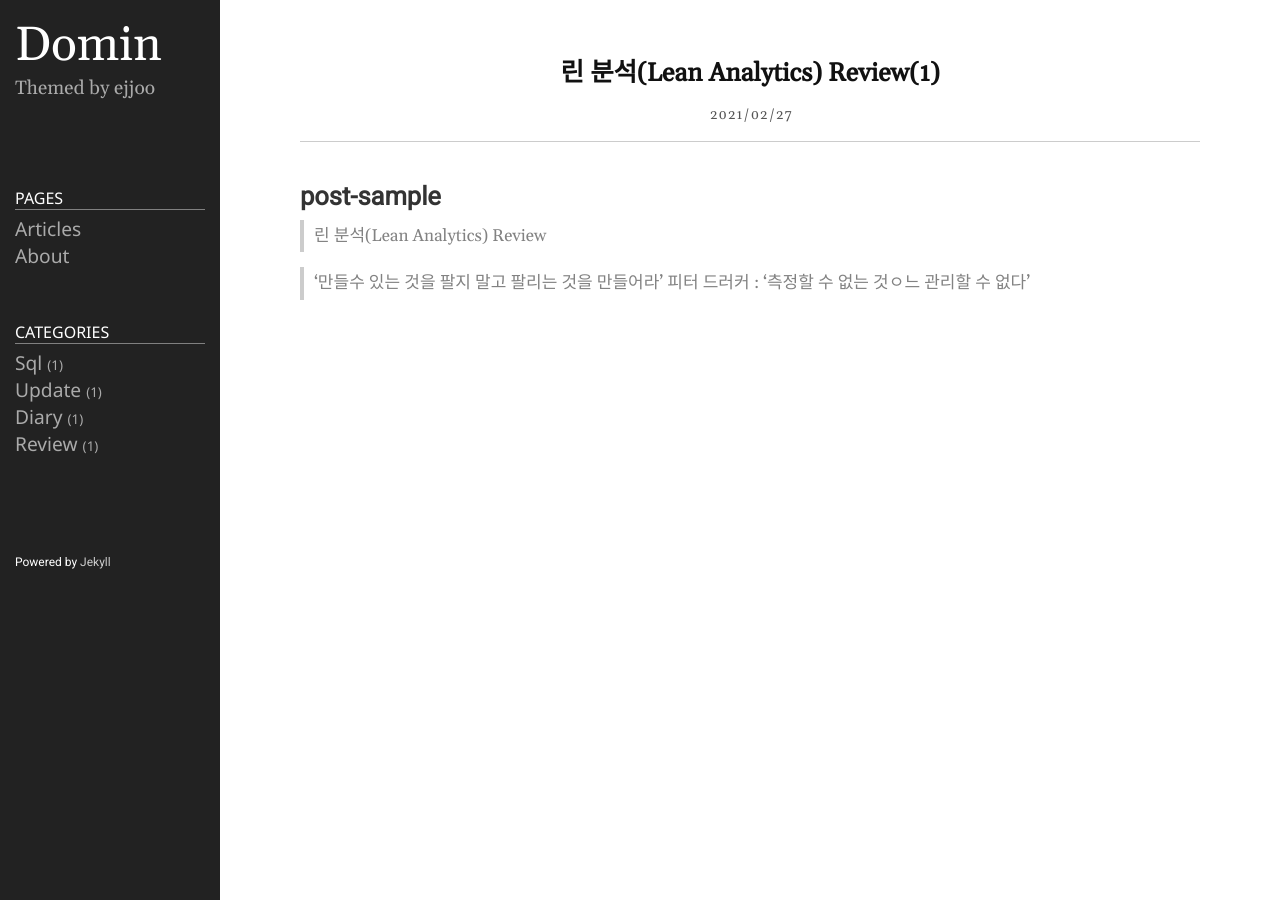
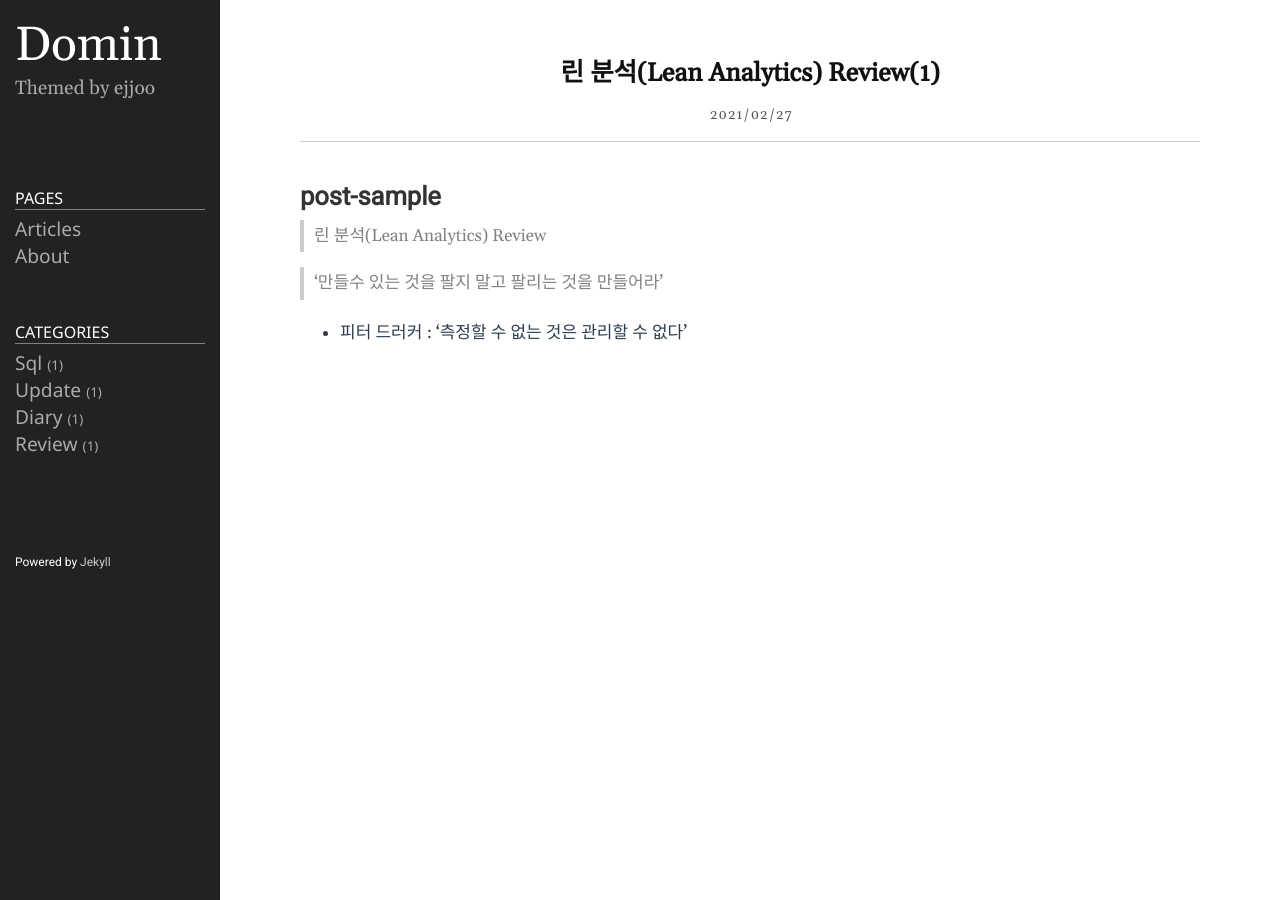
Before and after one commit to DominKim/Dominkim.github.io, a Jekyll site: the page built from _posts/2021-02-27-린 분석(Lean Analytics).markdown, in a window 1280 px wide. Built offline with Jekyll 4.4.1, drawn with Linux system fonts in a browser that asks for light colours.

Commit message:
Update 2021-02-27-린 분석(Lean Analytics).markdown

```diff
--- a/_posts/2021-02-27-린 분석(Lean Analytics).markdown
+++ b/_posts/2021-02-27-린 분석(Lean Analytics).markdown
@@ -8,4 +8,5 @@ category: Review
 > 린 분석(Lean Analytics) Review
 
 > '만들수 있는 것을 팔지 말고 팔리는 것을 만들어라'
-> 피터 드러커 : '측정할 수 없는 것ㅇ느 관리할 수 없다'
+
+- 피터 드러커 : '측정할 수 없는 것은 관리할 수 없다'
```
